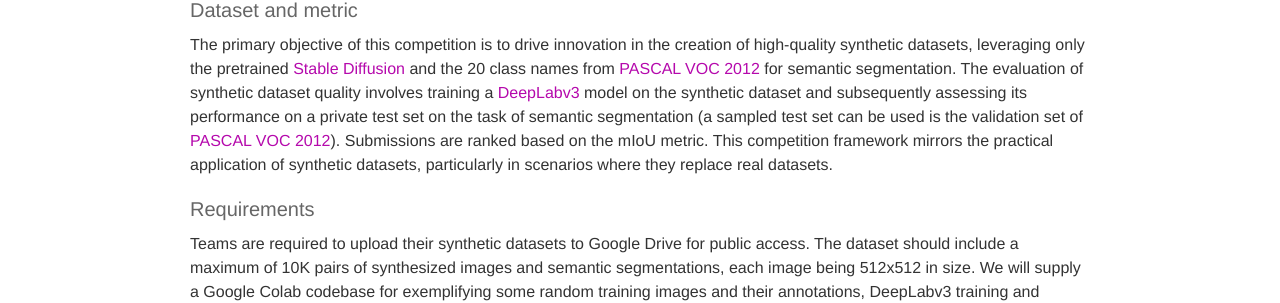
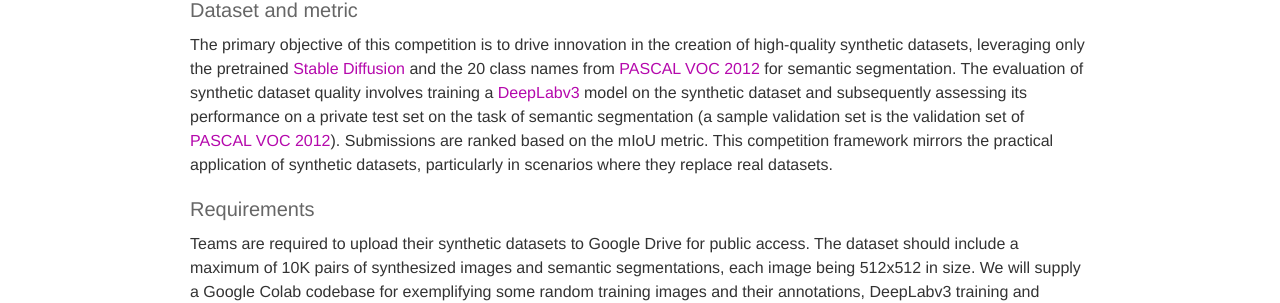
Before and after one commit to syntagen/syntagen.github.io, a Jekyll site: the page built from _pages/neurips2023.md, in a window 1280 px wide and 900 px high, scrolled down 2618 px. Shown: the part 176-479 px from the top of the window. Built offline with Jekyll 4.4.1, drawn with Linux system fonts in a browser that asks for light colours; nearby versions of some CDN libraries.

Commit message:
update pages

```diff
--- a/_pages/neurips2023.md
+++ b/_pages/neurips2023.md
@@ -102,7 +102,7 @@ Supplemental materials optionally can be submitted along the paper manuscript on
 
 ### **SyntaGen Competition**
 #### Dataset and metric
-The primary objective of this competition is to drive innovation in the creation of high-quality synthetic datasets, leveraging only the pretrained [Stable Diffusion](https://huggingface.co/spaces/stabilityai/stable-diffusion) and the 20 class names from [PASCAL VOC 2012](http://host.robots.ox.ac.uk/pascal/VOC/voc2012/) for semantic segmentation. The evaluation of synthetic dataset quality involves training a [DeepLabv3](https://arxiv.org/abs/1706.05587) model on the synthetic dataset and subsequently assessing its performance on a private test set on the task of semantic segmentation  (a sampled test set can be used is the validation set of [PASCAL VOC 2012](http://host.robots.ox.ac.uk/pascal/VOC/voc2012/)). Submissions are ranked based on the **mIoU** metric. This competition framework mirrors the practical application of synthetic datasets, particularly in scenarios where they replace real datasets.
+The primary objective of this competition is to drive innovation in the creation of high-quality synthetic datasets, leveraging only the pretrained [Stable Diffusion](https://huggingface.co/spaces/stabilityai/stable-diffusion) and the 20 class names from [PASCAL VOC 2012](http://host.robots.ox.ac.uk/pascal/VOC/voc2012/) for semantic segmentation. The evaluation of synthetic dataset quality involves training a [DeepLabv3](https://arxiv.org/abs/1706.05587) model on the synthetic dataset and subsequently assessing its performance on a private test set on the task of semantic segmentation  (a sample validation set is the validation set of [PASCAL VOC 2012](http://host.robots.ox.ac.uk/pascal/VOC/voc2012/)). Submissions are ranked based on the **mIoU** metric. This competition framework mirrors the practical application of synthetic datasets, particularly in scenarios where they replace real datasets.
 
 #### Requirements
 Teams are required to upload their synthetic datasets to **Google Drive** for public access. The dataset should include a maximum of **10K** pairs of synthesized images and semantic segmentations, each image being **512x512** in size. We will supply a Google Colab codebase for exemplifying some random training images and their annotations, DeepLabv3 training and evaluation, using a **Resnet-50** backbone, and showing qualitative results. Training and evaluation time for DeepLabv3 is capped at **30K iterations** with a **batch size of 8**.  The codebase should remain unchanged except for the Google Drive file ID provided by each team. For text prompts, participants can leverage various methods, including LLMs like [ChatGPT](https://chat.openai.com/). For text-to-image generation, participants can choose either **Stable Diffusion (v1.x) or (v2.x)**. However, participants cannot use any additional segmentation datasets. One approach can be [Dataset Diffusion](https://arxiv.org/abs/2309.14303), and the source code for which is accessible at [Github](https://github.com/VinAIResearch/Dataset-Diffusion/tree/main).
```
